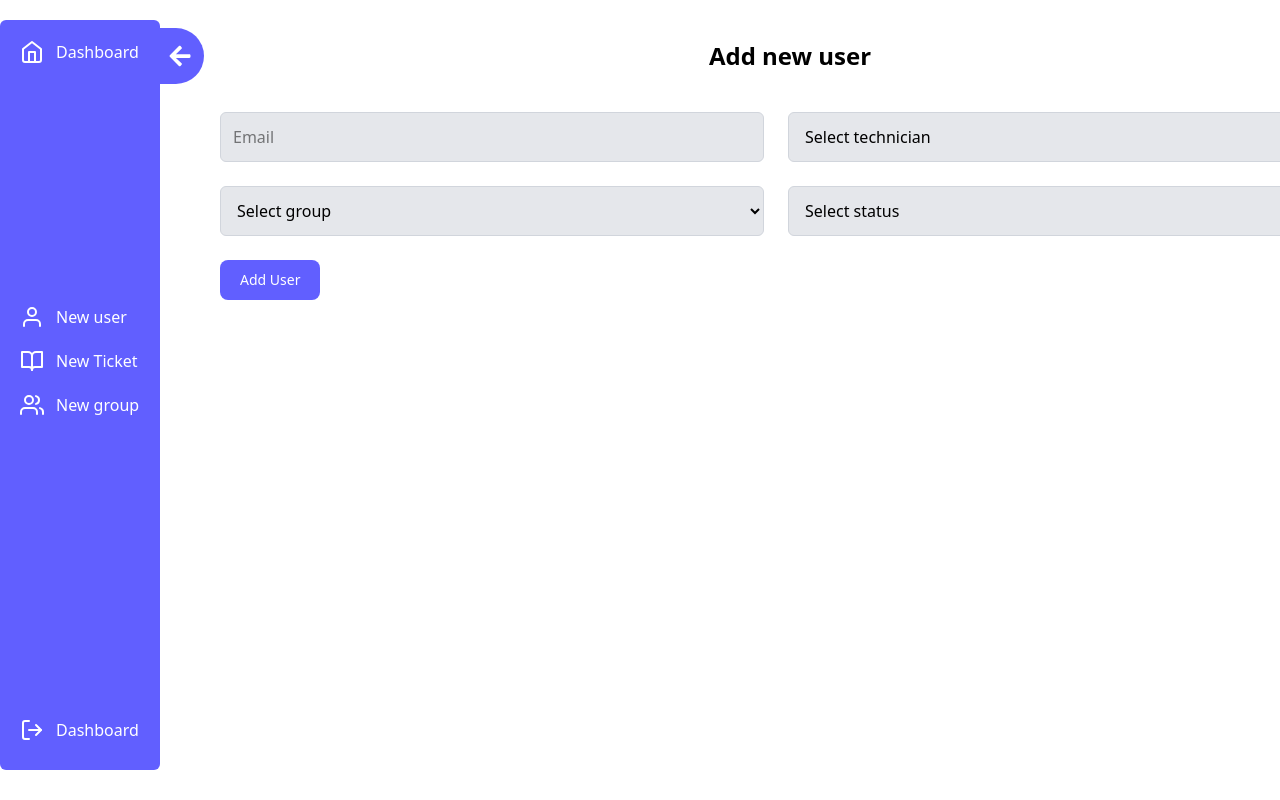
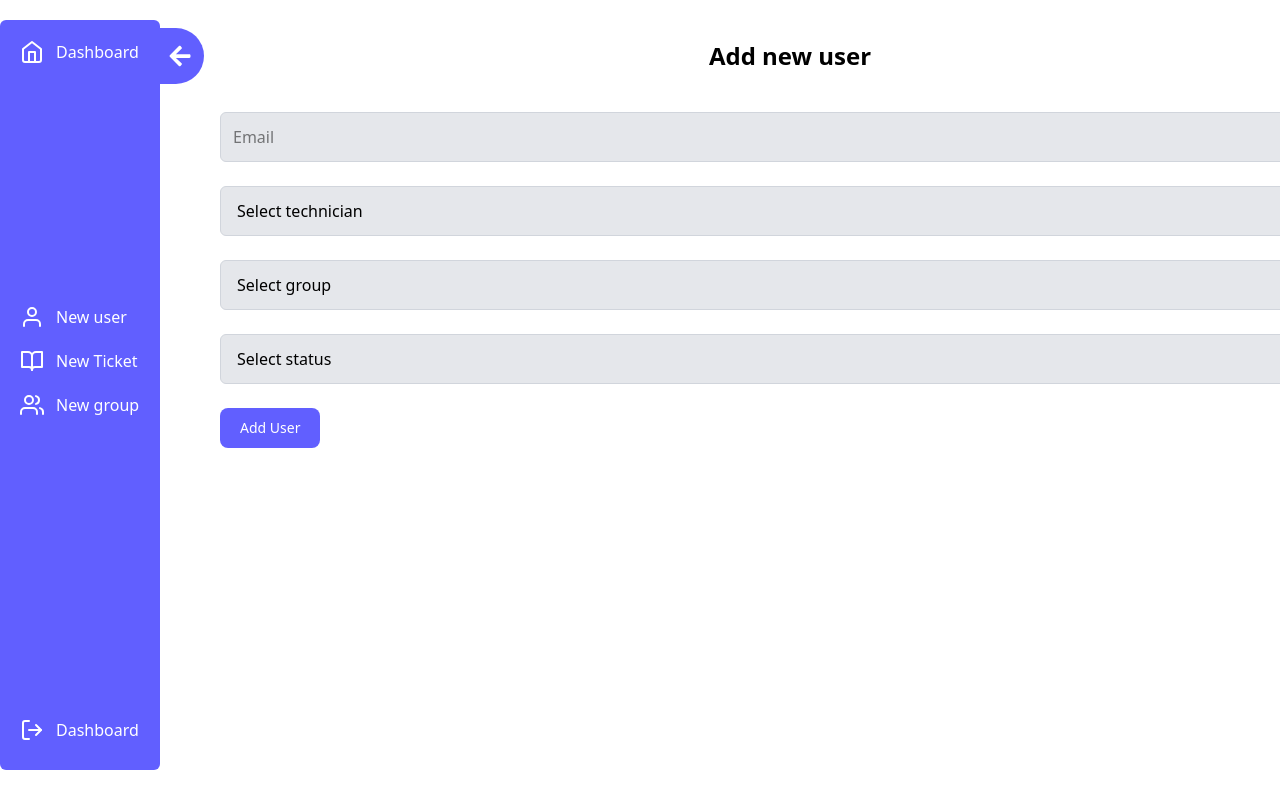
Before and after one commit to michael-GitHub-Coder/https---github.com-michael-GitHub-Coder-IMS, a React (Vite) app in the folder Frontend/: page / in a window 1280 px wide. Shown: the top 800 px of the page. Built offline with nearby package versions, Linux system fonts and the light colour scheme.

Commit message:
afsjxgtdtn

```diff
--- a/Frontend/src/Components/AddUser.tsx
+++ b/Frontend/src/Components/AddUser.tsx
@@ -6,7 +6,7 @@ const AddUser = () => {
         <h1 className="text-center font-bold text-2xl -mt-10">Add new user</h1>
         <div className="flex flex-col justify-center px-5 min-w-6xl w-auto ml-10 mr-17 mt-5">
             <form>
-                <div className="grid gap-6 mb-6 md:grid-cols-2 my-5">
+                <div className="grid gap-6 mb-6  my-5">
                     <input
                         placeholder="Email"
                         className="w-full p-3 border border-gray-300 rounded-md bg-gray-200 focus:outline-none focus:ring-2 focus:ring-indigo-500 focus:bg-white resize-none"
```
